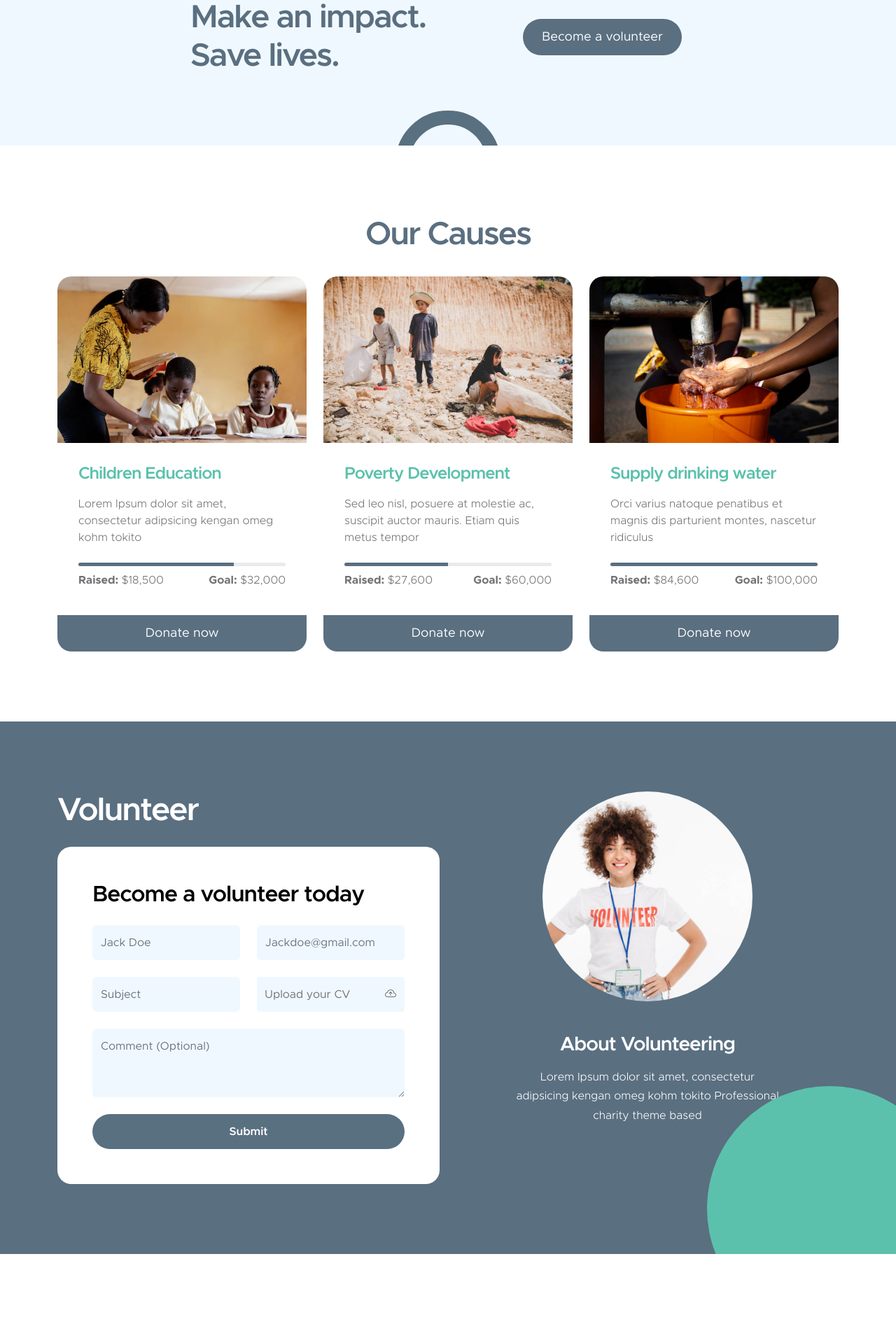
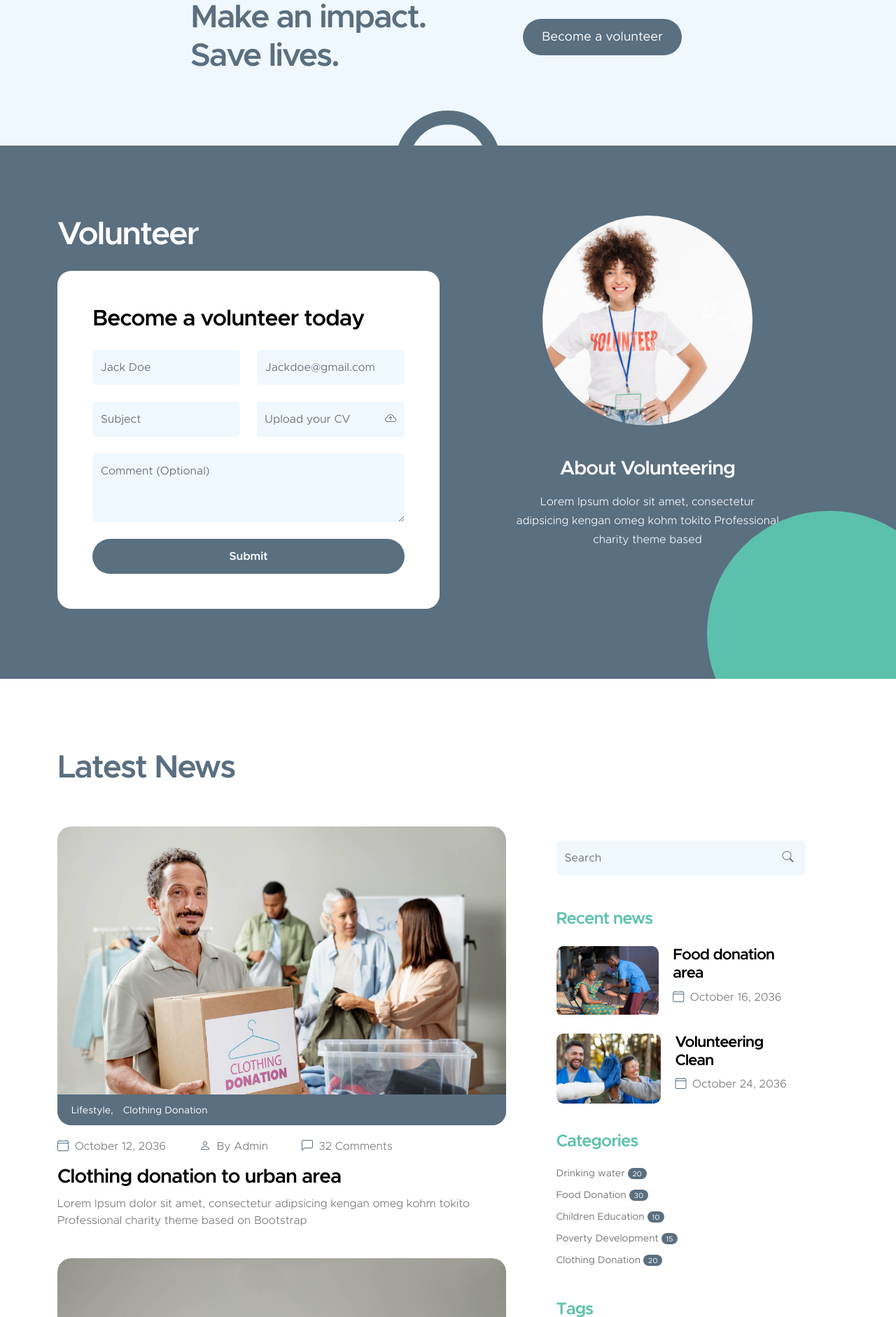
Before and after one commit to MateMar04/Biomedica, a Django app: page / in a window 1280 px wide. Shown: the part 2344-4226 px from the top of the page at 70% size. Run offline with Django 4.2, Linux system fonts and the light colour scheme; some libraries are stand-ins or nearby versions.

Commit message:
donators deleted

```diff
--- a/conf/templates/index.html
+++ b/conf/templates/index.html
@@ -289,114 +289,6 @@
                 </div>
             </section>
 
-
-            <section class="section-padding" id="section_3">
-                <div class="container">
-                    <div class="row">
-
-                        <div class="col-lg-12 col-12 text-center mb-4">
-                            <h2>Our Causes</h2>
-                        </div>
-
-                        <div class="col-lg-4 col-md-6 col-12 mb-4 mb-lg-0">
-                            <div class="custom-block-wrap">
-                                <img src="{%static 'images/causes/group-african-kids-paying-attention-class.jpg'%}" class="custom-block-image img-fluid" alt="">
-
-                                <div class="custom-block">
-                                    <div class="custom-block-body">
-                                        <h5 class="mb-3">Children Education</h5>
-
-                                        <p>Lorem Ipsum dolor sit amet, consectetur adipsicing kengan omeg kohm tokito</p>
-
-                                        <div class="progress mt-4">
-                                            <div class="progress-bar w-75" role="progressbar" aria-valuenow="75" aria-valuemin="0" aria-valuemax="100"></div>
-                                        </div>
-
-                                        <div class="d-flex align-items-center my-2">
-                                            <p class="mb-0">
-                                                <strong>Raised:</strong>
-                                                $18,500
-                                            </p>
-
-                                            <p class="ms-auto mb-0">
-                                                <strong>Goal:</strong>
-                                                $32,000
-                                            </p>
-                                        </div>
-                                    </div>
-
-                                    <a href="donate.html" class="custom-btn btn">Donate now</a>
-                                </div>
-                            </div>
-                        </div>
-
-                        <div class="col-lg-4 col-md-6 col-12 mb-4 mb-lg-0">
-                            <div class="custom-block-wrap">
-                                <img src="{%static 'images/causes/poor-child-landfill-looks-forward-with-hope.jpg'%}" class="custom-block-image img-fluid" alt="">
-
-                                <div class="custom-block">
-                                    <div class="custom-block-body">
-                                        <h5 class="mb-3">Poverty Development</h5>
-
-                                        <p>Sed leo nisl, posuere at molestie ac, suscipit auctor mauris. Etiam quis metus tempor</p>
-
-                                        <div class="progress mt-4">
-                                            <div class="progress-bar w-50" role="progressbar" aria-valuenow="50" aria-valuemin="0" aria-valuemax="100"></div>
-                                        </div>
-
-                                        <div class="d-flex align-items-center my-2">
-                                            <p class="mb-0">
-                                                <strong>Raised:</strong>
-                                                $27,600
-                                            </p>
-
-                                            <p class="ms-auto mb-0">
-                                                <strong>Goal:</strong>
-                                                $60,000
-                                            </p>
-                                        </div>
-                                    </div>
-
-                                    <a href="donate.html" class="custom-btn btn">Donate now</a>
-                                </div>
-                            </div>
-                        </div>
-
-                        <div class="col-lg-4 col-md-6 col-12">
-                            <div class="custom-block-wrap">
-                                <img src="{%static 'images/causes/african-woman-pouring-water-recipient-outdoors.jpg'%}" class="custom-block-image img-fluid" alt="">
-
-                                <div class="custom-block">
-                                    <div class="custom-block-body">
-                                        <h5 class="mb-3">Supply drinking water</h5>
-
-                                        <p>Orci varius natoque penatibus et magnis dis parturient montes, nascetur ridiculus</p>
-
-                                        <div class="progress mt-4">
-                                            <div class="progress-bar w-100" role="progressbar" aria-valuenow="100" aria-valuemin="0" aria-valuemax="100"></div>
-                                        </div>
-
-                                        <div class="d-flex align-items-center my-2">
-                                            <p class="mb-0">
-                                                <strong>Raised:</strong>
-                                                $84,600
-                                            </p>
-
-                                            <p class="ms-auto mb-0">
-                                                <strong>Goal:</strong>
-                                                $100,000
-                                            </p>
-                                        </div>
-                                    </div>
-
-                                    <a href="donate.html" class="custom-btn btn">Donate now</a>
-                                </div>
-                            </div>
-                        </div>
-
-                    </div>
-                </div>
-            </section>
 
             <section class="volunteer-section section-padding" id="section_4">
                 <div class="container">
```
